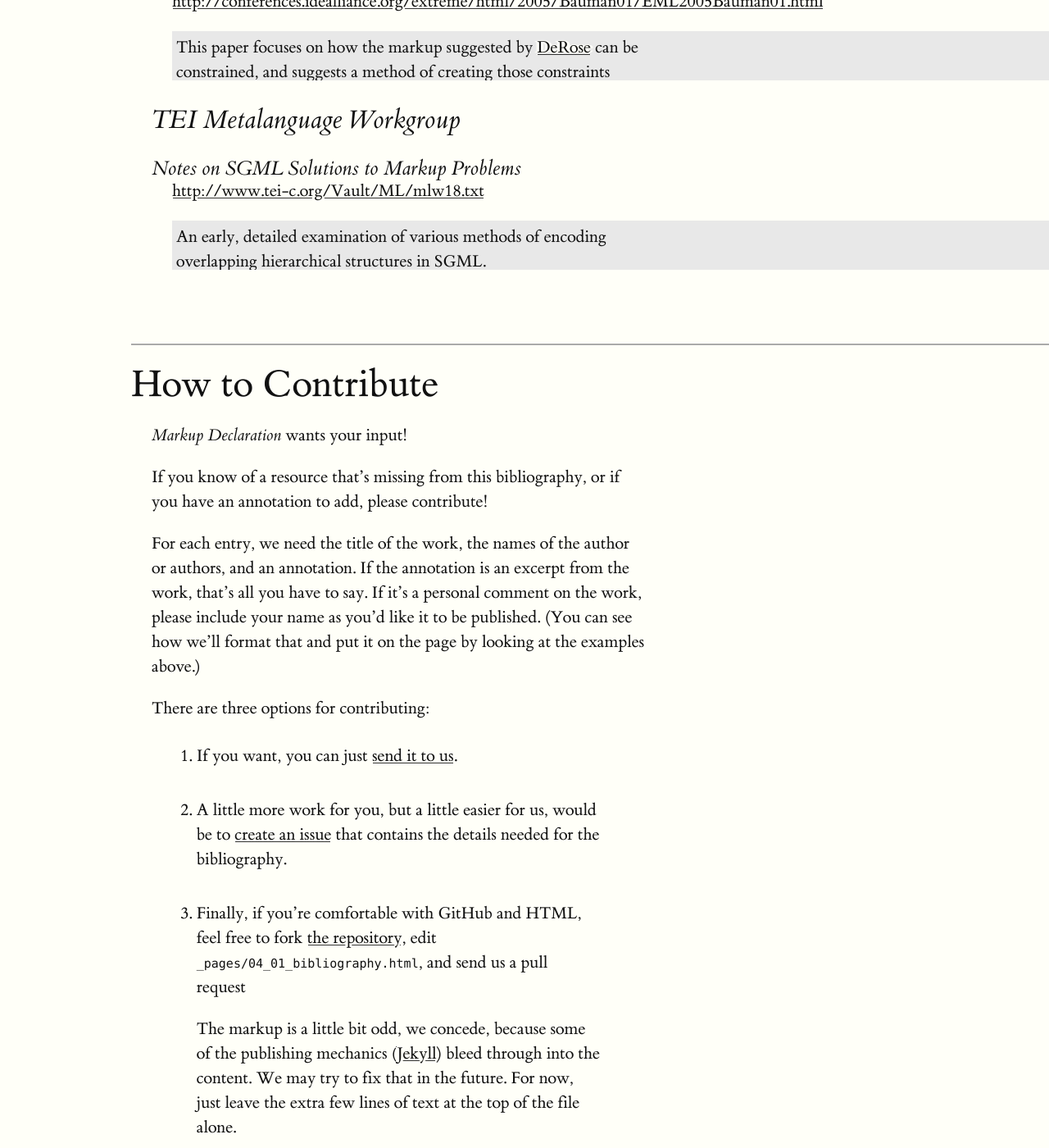
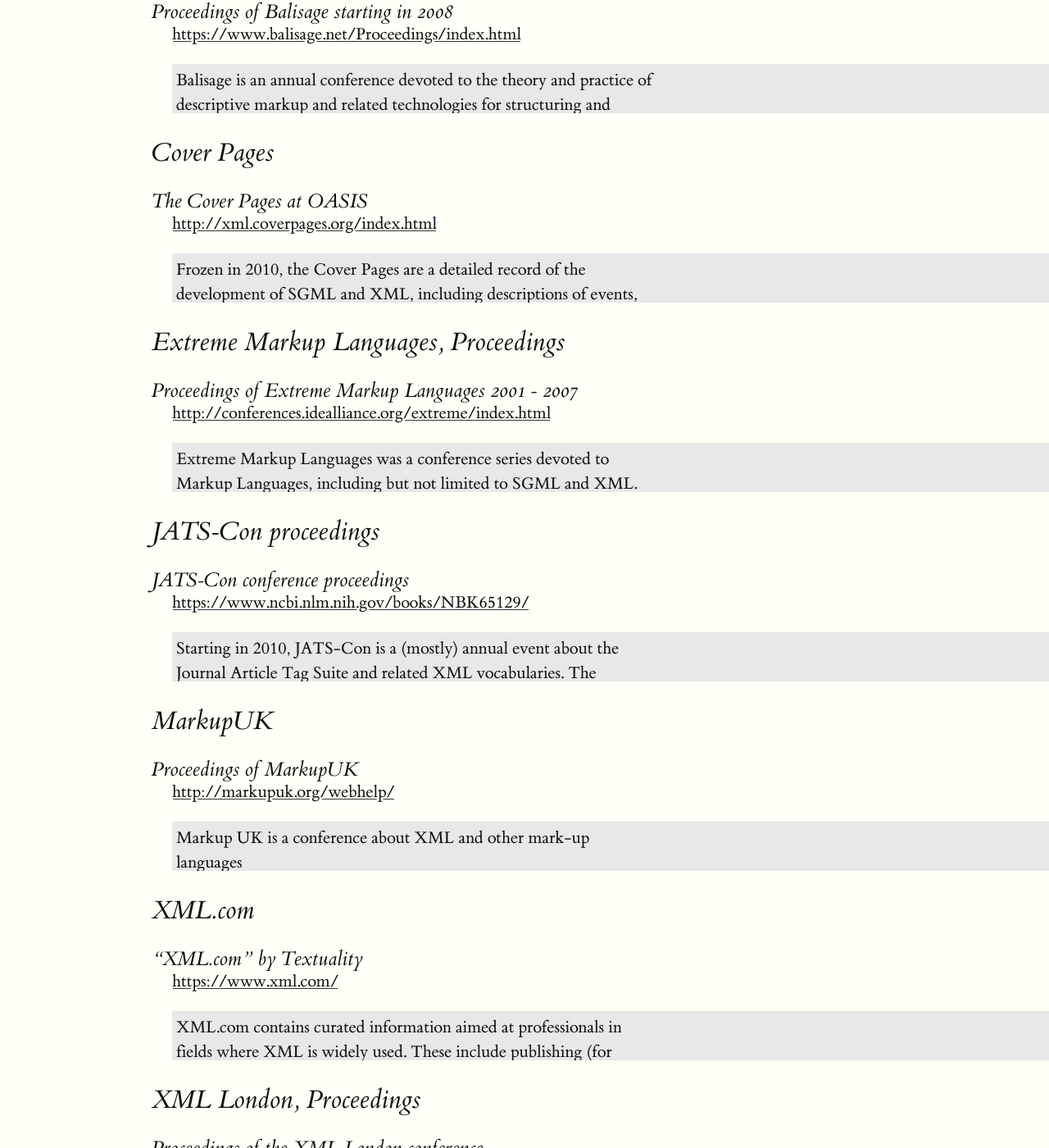
Before and after one commit to markupdeclaration/markupdeclaration.org, a Jekyll site: the page built from _pages/04_01_bibliography.html, in a window 1280 px wide and 1400 px high, scrolled down 7594 px. Shown: the whole window at 82% size. Built offline with Jekyll 4.4.1, drawn with Linux system fonts in a browser that asks for light colours; some of the changed text lies outside the part shown.

Commit message:
Added other collections of Markup-related materials

```diff
--- a/_pages/04_01_bibliography.html
+++ b/_pages/04_01_bibliography.html
@@ -133,6 +133,7 @@
     <ul>
       <li><a href="#declmarkup">About Declarative Markup <i>per se</i></a></li>
       <li><a href="#markupuses">Declarative Markup Uses</a></li>
+      <li><a href="#collections">Other Collections of Markup-related Materials</a></li>
       <li><a href="#related">Related Concepts</a></li>
       <li><a href="#contribute">How to contribute</a></li>
     </ul>
@@ -599,6 +600,93 @@
     </div>
   </section>
 
+  <section id="collections">
+    <h1>Other Collections of Markup-related Materials</h1>
+
+<div class="bib-entry">
+  <h2 class="sort-name">Balisage Series on Markup Technologies</h2>
+  <h3 class="ref-title">Proceedings of Balisage starting in 2008</h3>
+  <p class="ref-location"><a href="https://www.balisage.net/Proceedings/index.html">https://www.balisage.net/Proceedings/index.html</a></p>
+  <div class="annotation">
+    <p>Balisage is an annual conference devoted to the theory and practice of descriptive markup and related technologies for structuring and managing information.</p>
+    <p class="sig">annotated from the conference web site</p>
+  </div>
+</div>
+
+<div class="bib-entry">
+  <h2 class="sort-name">Cover Pages</h2>
+  <h3 class="ref-title">The Cover Pages at OASIS</h3>
+  <p class="ref-location"><a href="http://xml.coverpages.org/index.html">http://xml.coverpages.org/index.html</a></p>
+  <div class="annotation">
+    <p>Frozen in 2010, the Cover Pages are a detailed record of the development of SGML and XML, including descriptions of events, products, and specifications. Many of the links still work; the value of this enormous resource will fade over time but as of 2018 it is still a treasure trove.</p>
+    <p class="sig">annotated by: B. T. Usdin</p>
+  </div>
+</div>
+
+<div class="bib-entry">
+  <h2 class="sort-name">Extreme Markup Languages, Proceedings</h2>
+  <h3 class="ref-title">Proceedings of Extreme Markup Languages 2001 - 2007</h3>
+  <p class="ref-location"><a href="http://conferences.idealliance.org/extreme/index.html">http://conferences.idealliance.org/extreme/index.html</a></p>
+  <div class="annotation">
+    <p>Extreme Markup Languages was a conference series devoted to Markup Languages, including but not limited to SGML and XML. Many people consider it the predecessor to "Balisage: The Markup Conference".</p>
+    <p class="sig">annotated by: B. T. Usdin</p>
+  </div>
+</div>
+
+<div class="bib-entry">
+  <h2 class="sort-name">JATS-Con proceedings</h2>
+  <h3 class="ref-title">JATS-Con conference proceedings</h3>
+  <p class="ref-location"><a href="https://www.ncbi.nlm.nih.gov/books/NBK65129/">https://www.ncbi.nlm.nih.gov/books/NBK65129/</a></p>
+  <div class="annotation">
+    <p>Starting in 2010, JATS-Con is a (mostly) annual event about the Journal Article Tag Suite and related XML vocabularies. The proceedings include formal articles, slides, and videos of presentations. </p>
+    <p class="sig">annotated by: B. T. Usdin</p>
+  </div>
+</div>
+
+<div class="bib-entry">
+  <h2 class="sort-name">MarkupUK</h2>
+  <h3 class="ref-title">Proceedings of MarkupUK</h3>
+  <p class="ref-location"><a href="http://markupuk.org/webhelp/">http://markupuk.org/webhelp/</a></p>
+  <div class="annotation">
+    <p>Markup UK is a conference about XML and other mark-up languages</p>
+    <p class="sig">annotated from the conference web site</p>
+  </div>
+</div>
+
+<div class="bib-entry">
+  <h2 class="sort-name">XML.com</h2>
+  <h3 class="ref-title">“XML.com” by Textuality</h3>
+  <p class="ref-location"><a href="https://www.xml.com/">https://www.xml.com/</a></p>
+  <div class="annotation">
+    <p>XML.com contains curated information aimed at professionals in fields where XML is widely used.  These include publishing (for example, technical documentation and technical publishing) and healthcare (for example, HL7 and related work).</p>
+    <p class="sig">from the site</p>
+  </div>
+</div>
+
+<div class="bib-entry">
+  <h2 class="sort-name">XML London, Proceedings</h2>
+  <h3 class="ref-title">Proceedings of the XML London conference</h3>
+  <p class="ref-location">2016 <a href="http://xmllondon.com/2016/xmllondon-2016-proceedings.pdf">http://xmllondon.com/2016/xmllondon-2016-proceedings.pdf</a></p>
+  <p class="ref-location">2015 <a href="http://xmllondon.com/2015/xmllondon-2015-proceedings.pdf">http://xmllondon.com/2015/xmllondon-2015-proceedings.pdf</a></p>
+  <p class="ref-location">2014 <a href="http://xmllondon.com/2014/xmllondon-2014-proceedings.pdf">http://xmllondon.com/2014/xmllondon-2014-proceedings.pdf</a></p>
+  <p class="ref-location">2013 <a href="http://xmllondon.com/2013/xmllondon-2013-proceedings.pdf">http://xmllondon.com/2013/xmllondon-2013-proceedings.pdf</a></p>
+  <div class="annotation">
+    <p>A 2 day conference for XML, Linked Data and W3C technology users to discuss their experiences while discovering the latest innovations and what others are doing in the industry.</p>
+    <p class="sig">annotated from the conference web site</p>
+  </div>
+</div>
+
+<div class="bib-entry">
+  <h2 class="sort-name">XML Prague, Proceedings</h2>
+  <h3 class="ref-title">XML Prague Archive</h3>
+  <p class="ref-location"><a href="http://www.xmlprague.cz/archive/">http://www.xmlprague.cz/archive/</a></p>
+  <div class="annotation">
+    <p>Sessions and posters from XML Prague starting in 2005 include PDF of the proceedings and video of presentations starting in 2007.</p>
+    <p class="sig">annotated from the conference web site</p>
+  </div>
+</div>
+</section>
+
   <section id="related">
     <h1>Related Concepts</h1>
 
```
